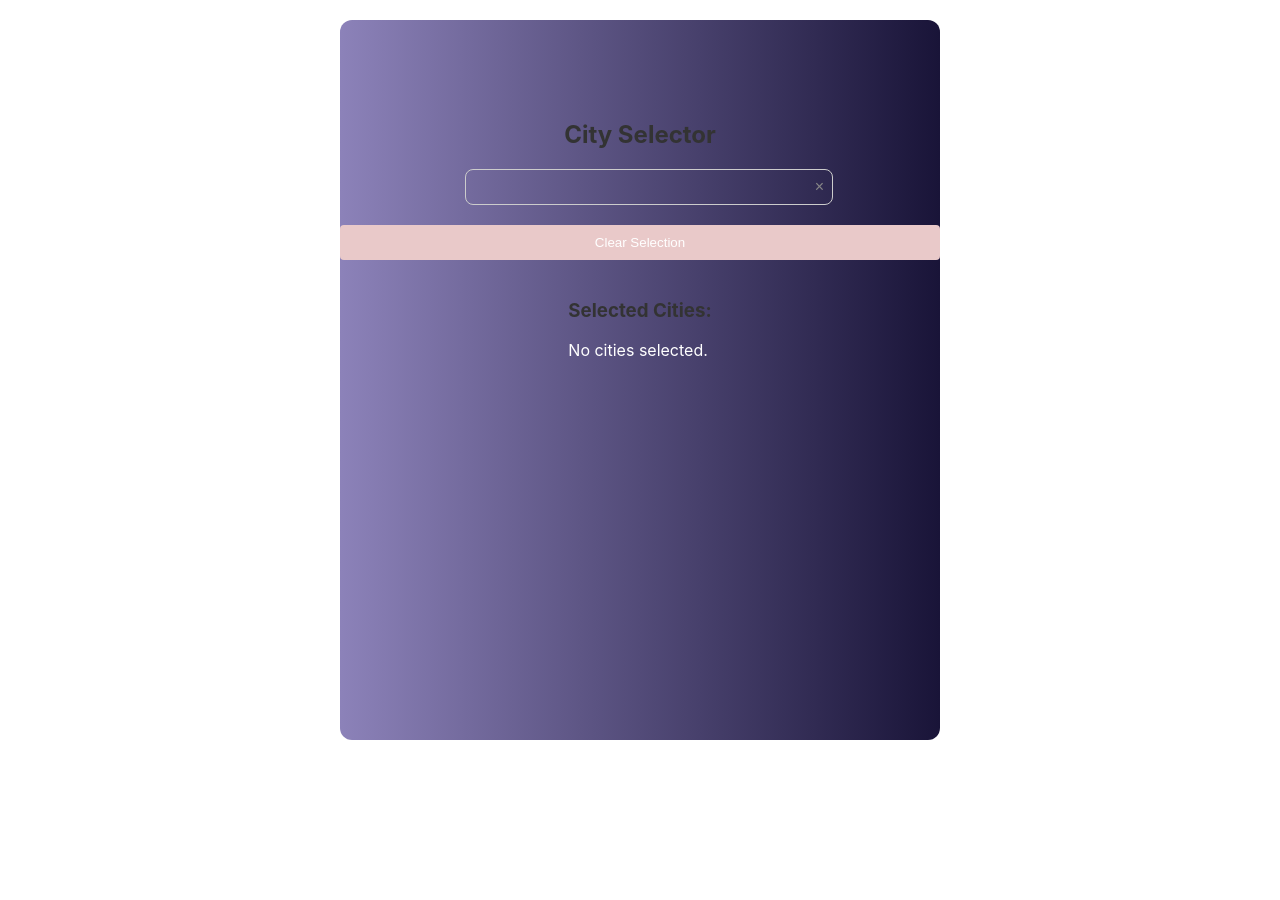
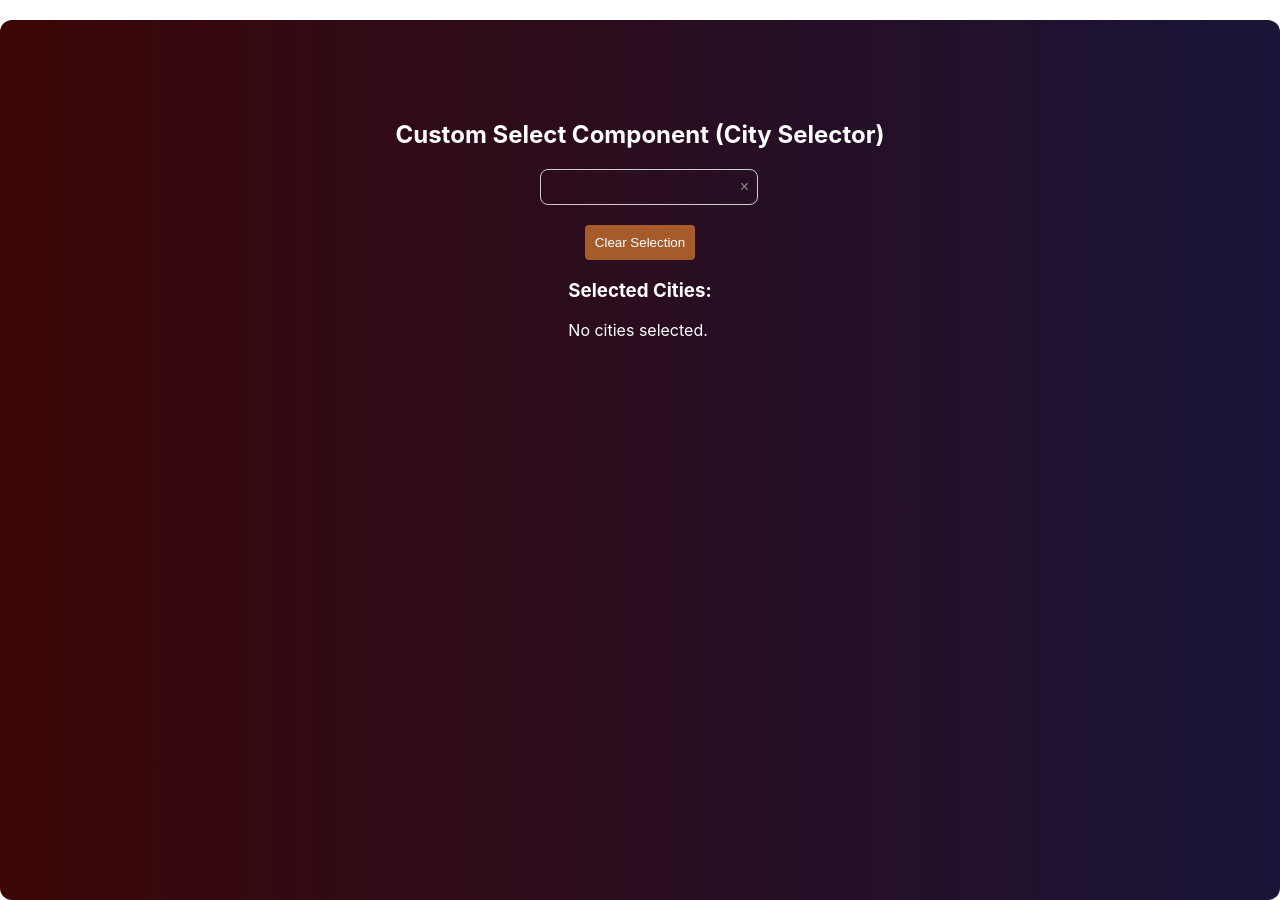
Before and after one commit to HasnatShahriar/custom-select-task, a React (Create React App) app: page / in a window 1280 px wide. Before the commit the page ends 800 px from the top, so only its background shows below. Built offline with nearby package versions, Linux system fonts and the light colour scheme.

Commit message:
added search option and select option

```diff
--- a/src/App.css
+++ b/src/App.css
@@ -1,6 +1,6 @@
 App.css
 .kzui-custom-select_main-container {
-  max-width: 600px;
+  max-width: 900px;
   margin: 0 auto;
   padding: 20px;
   font-family: Arial, sans-serif;
@@ -10,17 +10,16 @@ App.css
 }
 
 h2 {
-  color: #333;
+  color: white;
   text-align: center;
   margin-bottom: 20px;
 }
 
-.clear-button {
+.kzui-clear-button {
   display: block;
-  width: 100%;
   padding: 10px;
   margin-top: 20px;
-  background-color: #e9c9c9;
+  background-color: #a55b2a;
   color: white;
   border: none;
   border-radius: 4px;
@@ -28,8 +27,8 @@ h2 {
   transition: background-color 0.3s ease;
 }
 
-.clear-button:hover {
-  background-color: #ff4c4c;
+.kzui-clear-button:hover {
+  background-color: #e7640c;
 }
 
 .selected-cities {
--- a/src/App.js
+++ b/src/App.js
@@ -1,82 +1,3 @@
-
-
-// import { useState } from 'react';
-// import './App.css';
-// import KzuiCustomSelect from './components/kzuiCustomSelect/KzuiCustomSelect';
-
-// function App() {
-//   const [value, setValue] = useState(null);
-
-
-
-//   // group options
-//   const groupedOptions = [
-//     {
-//       label: 'Dhaka',
-//       options: [
-//         { label: 'Dhaka' },
-//         { label: 'Faridpur' },
-//         { label: 'Gopalganj' },
-//         { label: 'Madaripur' },
-//         { label: 'Manikganj' },
-//         { label: 'Munshiganj' },
-//         { label: 'Narayanganj' },
-//         { label: 'Narsingdi' },
-//         { label: 'Rajbari' },
-//         { label: 'Shariatpur' },
-//         { label: 'Tangail' },
-
-//       ]
-//     },
-//     {
-//       label: 'Chittagong',
-//       options: [
-//         { label: 'Comilla' },
-//         { label: 'Coxs Bazar' }
-//       ]
-//     }
-//   ];
-
-//   const handleChange = (selectedOption) => {
-//     setValue(selectedOption);
-//   };
-
-//   const handleMenuOpen = () => {
-//     console.log('Menu opened');
-//   };
-
-//   const handleSearch = (searchTerm) => {
-//     console.log('Search:', searchTerm);
-//   };
-
-//   return (
-//     <div className='kzui-custom-select_main-container'>
-
-//       <h2>Custom Select Component</h2>
-
-//       <KzuiCustomSelect
-//         isClearable={true}
-//         isSearchable={true}
-//         isDisabled={false}
-//         options={groupedOptions}
-//         value={value}
-//         placeholder="Select Your District"
-//         isGrouped={true}
-//         isMulti={true}
-//         onChangeHandler={handleChange}
-//         onMenuOpen={handleMenuOpen}
-//         onSearchHandler={handleSearch}
-//       />
-
-//     </div>
-//   );
-// }
-
-// export default App;
-
-
-
-
 
 
 
@@ -90,6 +11,20 @@ function App() {
 
   // Original options grouped by country
   const groupedOptions = [
+    {
+      label: 'Bangladesh',
+      options: [
+        { label: 'Dhaka' },
+        { label: 'Khulna' },
+        { label: 'Mymensingh' },
+        { label: 'Rajshahi' },
+        { label: 'Chittagong' },
+        { label: 'Sylhet' },
+        { label: 'Barishal' },
+        { label: 'Rangpur' },
+      ]
+    }
+    ,
     {
       label: 'USA',
       options: [
@@ -109,17 +44,8 @@ function App() {
         { label: 'Calgary' },
         { label: 'Ottawa' },
       ]
-    },
-    {
-      label: 'UK',
-      options: [
-        { label: 'London' },
-        { label: 'Manchester' },
-        { label: 'Birmingham' },
-        { label: 'Leeds' },
-        { label: 'Glasgow' },
-      ]
     }
+
   ];
 
   const handleChange = (selectedOptions) => {
@@ -145,7 +71,7 @@ function App() {
 
   return (
     <div className='kzui-custom-select_main-container'>
-      <h2>City Selector</h2>
+      <h2>Custom Select Component (City Selector)</h2>
 
       <KzuiCustomSelect
         isClearable={true}
@@ -161,9 +87,9 @@ function App() {
         onSearchHandler={handleSearch}
       />
 
-      <button onClick={clearSelection} className='clear-button'>Clear Selection</button>
+      <button onClick={clearSelection} className='kzui-clear-button'>Clear Selection</button>
 
-      <div className='selected-cities'>
+      <div className='kzui-selected-cities'>
         <h3>Selected Cities:</h3>
         {selectedCities && selectedCities.length > 0 ? (
           <ul>
--- a/src/components/kzuiCustomSelect/KzuiCustomSelect.css
+++ b/src/components/kzuiCustomSelect/KzuiCustomSelect.css
@@ -1,7 +1,7 @@
 
 .kzui-custom-select {
     position: relative;
-    width: 350px;
+    width: 200px;
     font-family: Arial, sans-serif;
 
   }
@@ -12,10 +12,10 @@
     flex-direction: column;
     justify-items: center;
     align-items: center;
-    background: linear-gradient(to right, #8c82b9, #191438);
-    height:80vh;
+    background: linear-gradient(to right, #3b0606, #191438);
+    height:100vh;
     border-radius: 12px;
-    width: 600px;
+    width: 100%;
     margin: 0 auto;
     margin-top: 20px;
     padding-top: 80px;
@@ -67,7 +67,7 @@
     top: 100%;
     left: 0;
     right: 0;
-    background: #392e6d;
+    background: #2e1511;
     border: 1px solid #ccc;
     border-radius: 4px;
     z-index: 10;
```
Also changed, not shown: 1 other file (tests, documents, lock files or other folders).
